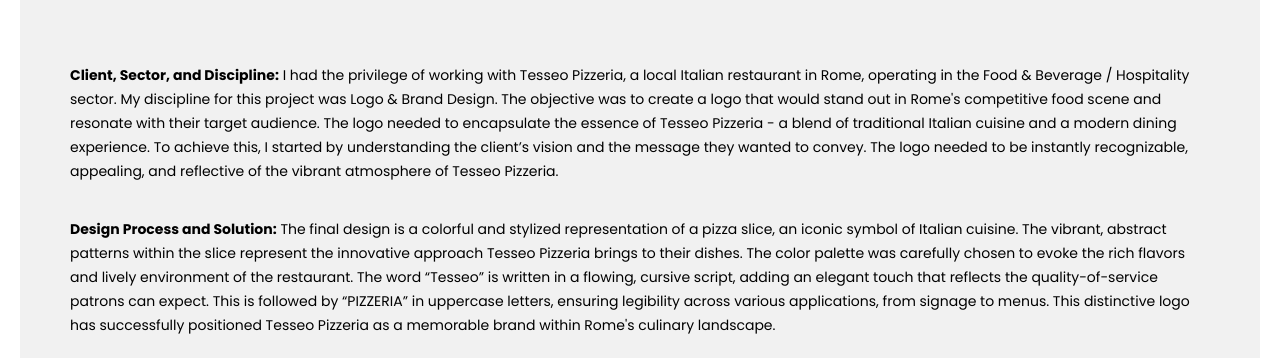
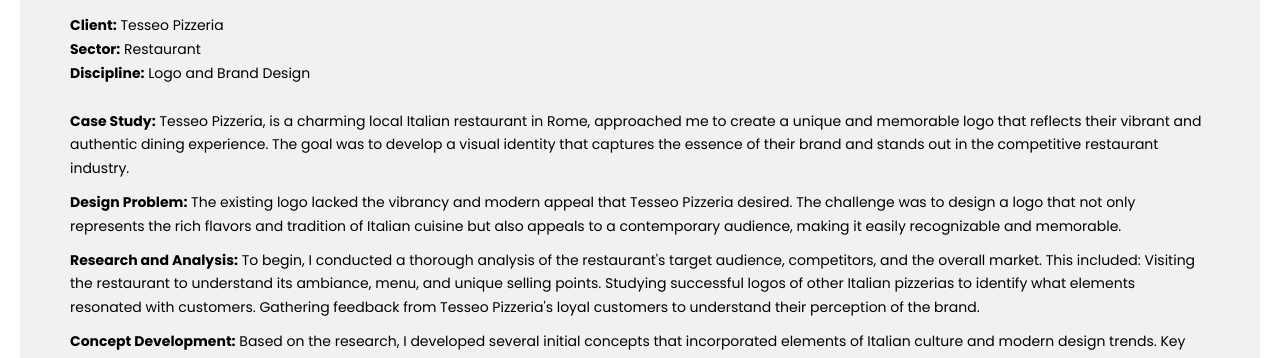
Before and after one commit to ondwariobiko/portfolio-website, a plain HTML site: page tesseo.html in a window 1280 px wide. Shown: the part 978-1336 px from the top of the page. Drawn offline with Linux system fonts and the light colour scheme; files whose address does not match are found by name; a web font is replaced by a local one.

Commit message:
content for tesseo pizzeria

```diff
--- a/tesseo.html
+++ b/tesseo.html
@@ -101,9 +101,24 @@
 				<div class="col-md-8 col-md-offset-2 col-md-pull-2 my-class">
 					<h2 class="bold">Revitalizing Tradition: A Modern Twist to Italian Cuisine<span><em></em></h2>
 					<div style="height: 25px;"></div> <!-- This is the spacer -->
-					<p class="animate-box" style="margin-bottom: 80px;"><img src="images/tesseoimages/Tesseo logo format A.jpg" class="img-responsive full-width" alt="Your Image Description"></p>
-					<p class="custom-paragraph"><strong>Client, Sector, and Discipline:</strong> I had the privilege of working with Tesseo Pizzeria, a local Italian restaurant in Rome, operating in the Food & Beverage / Hospitality sector. My discipline for this project was Logo & Brand Design. The objective was to create a logo that would stand out in Rome's competitive food scene and resonate with their target audience. The logo needed to encapsulate the essence of Tesseo Pizzeria - a blend of traditional Italian cuisine and a modern dining experience. To achieve this, I started by understanding the client’s vision and the message they wanted to convey. The logo needed to be instantly recognizable, appealing, and reflective of the vibrant atmosphere of Tesseo Pizzeria.</p>
-					<p class="custom-paragraph"><strong>Design Process and Solution:</strong> The final design is a colorful and stylized representation of a pizza slice, an iconic symbol of Italian cuisine. The vibrant, abstract patterns within the slice represent the innovative approach Tesseo Pizzeria brings to their dishes. The color palette was carefully chosen to evoke the rich flavors and lively environment of the restaurant. The word “Tesseo” is written in a flowing, cursive script, adding an elegant touch that reflects the quality-of-service patrons can expect. This is followed by “PIZZERIA” in uppercase letters, ensuring legibility across various applications, from signage to menus. This distinctive logo has successfully positioned Tesseo Pizzeria as a memorable brand within Rome's culinary landscape.</p>
+					<p class="animate-box" style="margin-bottom: 30px;"><img src="images/tesseoimages/Tesseo logo format A.jpg" class="img-responsive full-width" alt="Your Image Description"></p>
+					<strong style="color: black;">Client:</strong> <span style="color: black;">Tesseo Pizzeria</span><br>
+					<strong style="color: black;">Sector:</strong> <span style="color: black;">Restaurant</span><br>
+					<strong style="color: black;">Discipline:</strong> <span style="color: black;">Logo and Brand Design</span><br>
+					<br>
+					<p class="custom-paragraph" style="margin-bottom: 10px;"><strong>Case Study:</strong> Tesseo Pizzeria, is a charming local Italian restaurant in Rome, approached me to create a unique and memorable logo that reflects their vibrant and authentic dining experience. The goal was to develop a visual identity that captures the essence of their brand and stands out in the competitive restaurant industry.</p>
+					<p class="custom-paragraph" style="margin-top: 0; margin-bottom: 10px;"><strong>Design Problem:</strong> The existing logo lacked the vibrancy and modern appeal that Tesseo Pizzeria desired. The challenge was to design a logo that not only represents the rich flavors and tradition of Italian cuisine but also appeals to a contemporary audience, making it easily recognizable and memorable.</p>
+					<p class="custom-paragraph" style="margin-top: 0; margin-bottom: 10px;"><strong>Research and Analysis:</strong>  To begin, I conducted a thorough analysis of the restaurant's target audience, competitors, and the overall market. This included:
+						Visiting the restaurant to understand its ambiance, menu, and unique selling points.
+						Studying successful logos of other Italian pizzerias to identify what elements resonated with customers.
+						Gathering feedback from Tesseo Pizzeria's loyal customers to understand their perception of the brand.
+						</p>
+					<p class="custom-paragraph" style="margin-top: 0; margin-bottom: 10px;"><strong>Concept Development:</strong> Based on the research, I developed several initial concepts that incorporated elements of Italian culture and modern design trends. Key elements included:
+						Color Palette: Warm, inviting colors inspired by traditional Italian ingredients like tomatoes, basil, and cheese.
+						Typography: A blend of classic and contemporary typefaces to convey tradition and modernity.
+						Imagery: Use of iconic Italian symbols, such as pizza slices and traditional patterns, to create an immediate association with Italian cuisine.
+						</p>
+
 					<!-- Add your image here -->
 					<img src="images/tesseoimages/Tesseo logo format B.jpg" class="img-responsive full-width curved-image spaced-image" alt="logo image A">
 					<!-- Add your image here -->
```
